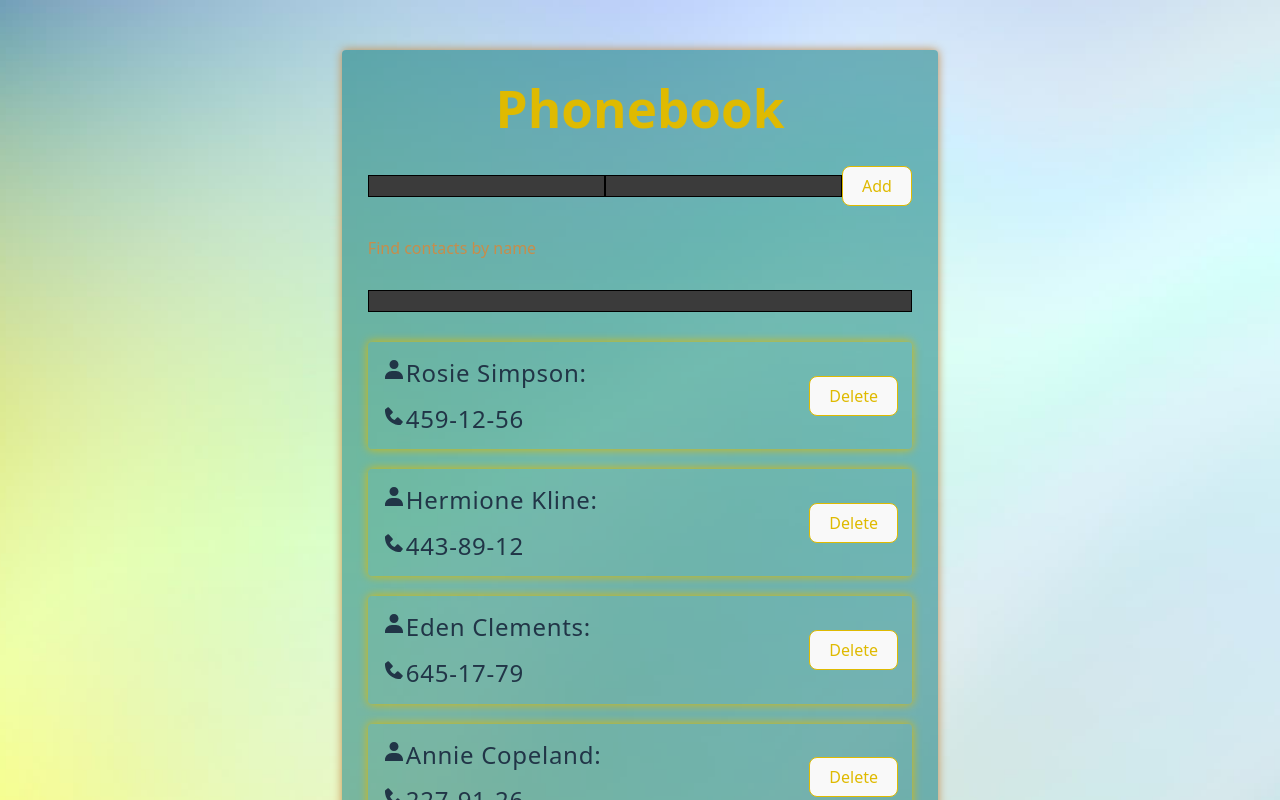
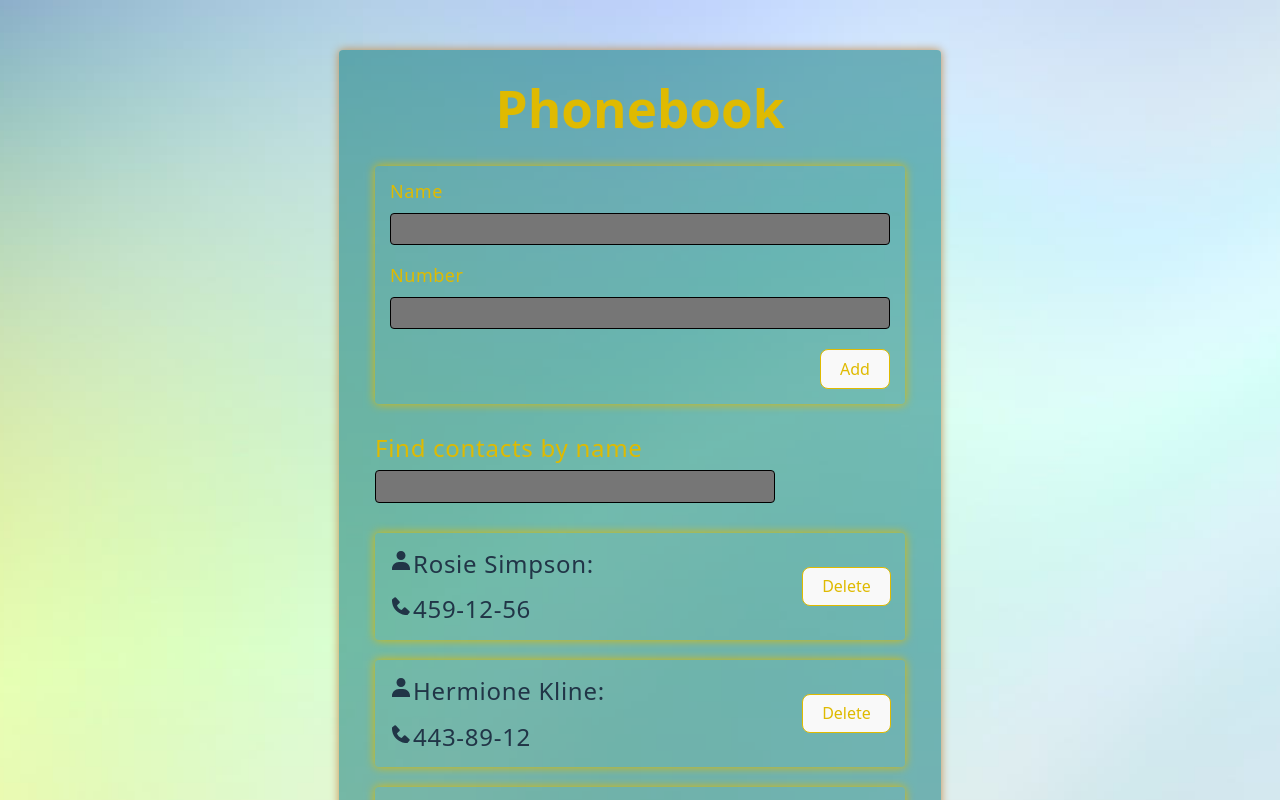
Before and after one commit to DmitryKishkanev/goit-react2.0-hw-03, a React (Vite) app: page / in a window 1280 px wide. Shown: the top 800 px of the page. Built offline with nearby package versions, Linux system fonts and the light colour scheme.

Commit message:
добавил все стили

```diff
--- a/src/components/App/App.module.css
+++ b/src/components/App/App.module.css
@@ -3,7 +3,7 @@
   flex-direction: column;
   gap: 30px;
   width: fit-content;
-  padding: 30px 26px;
+  padding: 30px 36px;
   margin: 0 auto;
 
   border-radius: 4px;
--- a/src/components/ContactForm/ContactForm.jsx
+++ b/src/components/ContactForm/ContactForm.jsx
@@ -3,6 +3,7 @@ import { Formik, Form, Field, ErrorMessage } from 'formik';
 import { nanoid } from 'nanoid';
 import { object, string } from 'yup';
 import PropTypes from 'prop-types';
+import style from './ContactForm.module.css';
 
 const FeedbackSchema = object().shape({
   name: string().min(3, 'Too Short!').max(50, 'Too Lonf!').required('Required'),
@@ -38,16 +39,44 @@ const ContactForm = ({ onAdd }) => {
       onSubmit={handleSubmit}
       validationSchema={FeedbackSchema}
     >
-      <Form>
-        <label htmlFor={nameFieldId}></label>
-        <Field type="text" name="name" id={nameFieldId} />
-        <ErrorMessage name="name" component="span" />
+      <Form className={style.form}>
+        <div className={style.fieldBox}>
+          <label className={style.label} htmlFor={nameFieldId}>
+            Name
+          </label>
+          <Field
+            className={style.field}
+            type="text"
+            name="name"
+            id={nameFieldId}
+          />
+          <ErrorMessage
+            className={style.errorMessage}
+            name="name"
+            component="span"
+          />
+        </div>
 
-        <label htmlFor={numberFieldId}></label>
-        <Field type="phone" name="number" id={numberFieldId} />
-        <ErrorMessage name="number" component="span" />
+        <div className={style.fieldBox}>
+          <label className={style.label} htmlFor={numberFieldId}>
+            Number
+          </label>
+          <Field
+            className={style.field}
+            type="phone"
+            name="number"
+            id={numberFieldId}
+          />
+          <ErrorMessage
+            className={style.errorMessage}
+            name="number"
+            component="span"
+          />
+        </div>
 
-        <button type="submit">Add</button>
+        <button className={style.formButton} type="submit">
+          Add
+        </button>
       </Form>
     </Formik>
   );
--- a/src/components/ContactForm/ContactForm.module.css
+++ b/src/components/ContactForm/ContactForm.module.css
@@ -0,0 +1,49 @@
+.form {
+  display: flex;
+  flex-direction: column;
+  gap: 20px;
+  width: 530px;
+  padding: 15px;
+
+  border-radius: 4px;
+  box-shadow: var(--secondary-item-shadow);
+
+  & :focus {
+    outline: none;
+  }
+}
+
+.fieldBox {
+  display: flex;
+  flex-direction: column;
+  gap: 10px;
+}
+
+.label {
+  font-weight: 400;
+  font-size: 18px;
+  line-height: 1.19;
+  letter-spacing: 0.03em;
+  color: var(--secondary-color);
+}
+
+.field {
+  border-radius: 4px;
+
+  font-weight: 400;
+  font-size: 24px;
+  line-height: 1.19;
+  letter-spacing: 0.03em;
+
+  &:focus {
+    outline: none;
+  }
+}
+
+.errorMessage {
+  color: red;
+}
+
+.formButton {
+  margin-left: auto;
+}
--- a/src/components/SearchBox/SearchBox.jsx
+++ b/src/components/SearchBox/SearchBox.jsx
@@ -1,21 +1,25 @@
 import { useId } from 'react';
 import { Formik, Field } from 'formik';
 import PropTypes from 'prop-types';
+import style from './SearchBox.module.css';
 
 const SearchBox = ({ value, onFilter }) => {
   const fieldNameId = useId();
 
   return (
     <Formik>
-      <>
-        <label htmlFor={fieldNameId}>Find contacts by name</label>
+      <div className={style.searchBox}>
+        <label htmlFor={fieldNameId} className={style.label}>
+          Find contacts by name
+        </label>
         <Field
+          className={style.field}
           type="text"
           value={value}
           id={fieldNameId}
           onChange={e => onFilter(e.target.value)}
         />
-      </>
+      </div>
     </Formik>
   );
 };
--- a/src/components/SearchBox/SearchBox.module.css
+++ b/src/components/SearchBox/SearchBox.module.css
@@ -0,0 +1,28 @@
+.searchBox {
+  display: flex;
+  flex-direction: column;
+  gap: 8px;
+  width: 400px;
+}
+
+.label {
+  font-weight: 400;
+  font-size: 24px;
+  line-height: 1.19;
+  letter-spacing: 0.03em;
+  color: var(--secondary-color);
+  outline: none;
+}
+
+.field {
+  border-radius: 4px;
+
+  font-weight: 400;
+  font-size: 24px;
+  line-height: 1.19;
+  letter-spacing: 0.03em;
+
+  &:focus {
+    outline: none;
+  }
+}
--- a/src/index.css
+++ b/src/index.css
@@ -108,7 +108,7 @@ label {
 }
 
 input {
-  background-color: rgb(59, 59, 59);
+  background-color: rgb(118, 118, 118);
   color: var(--secondary-color); /* цвет текста внутри всех input */
   border: 1px solid black;
 }
```
